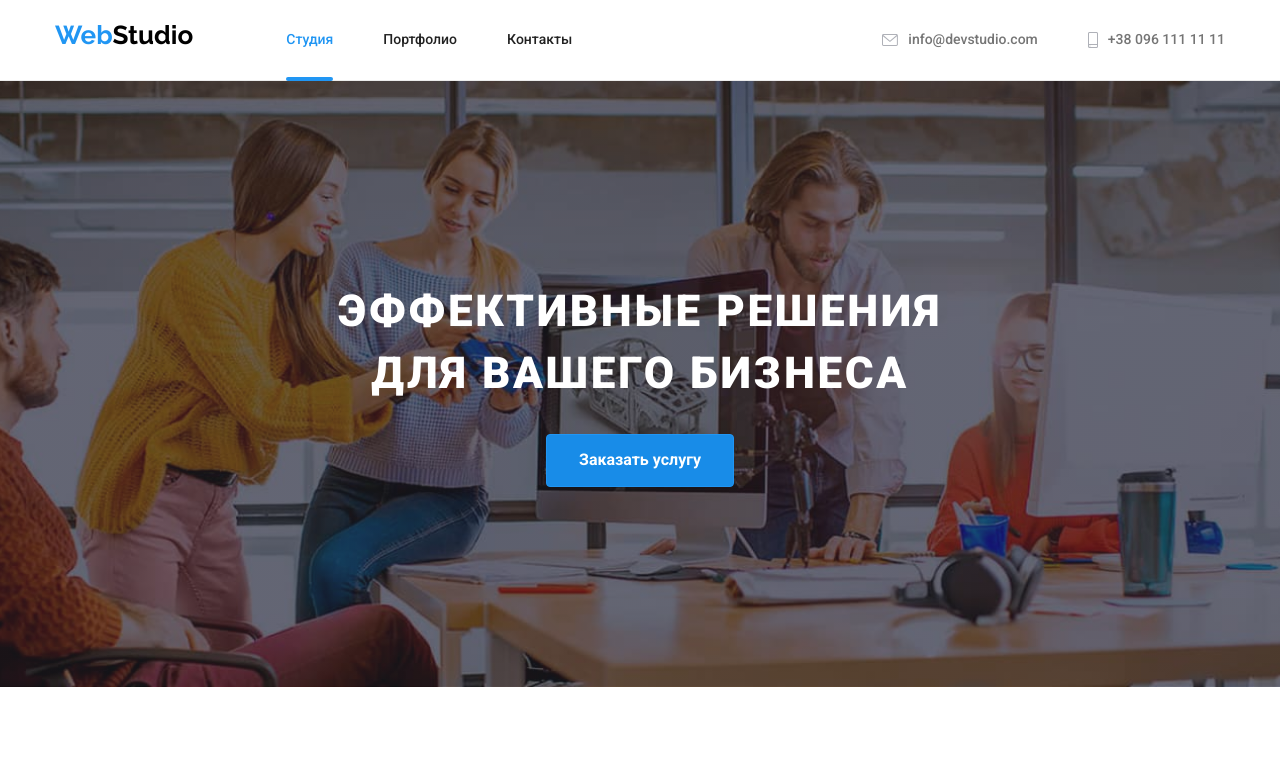
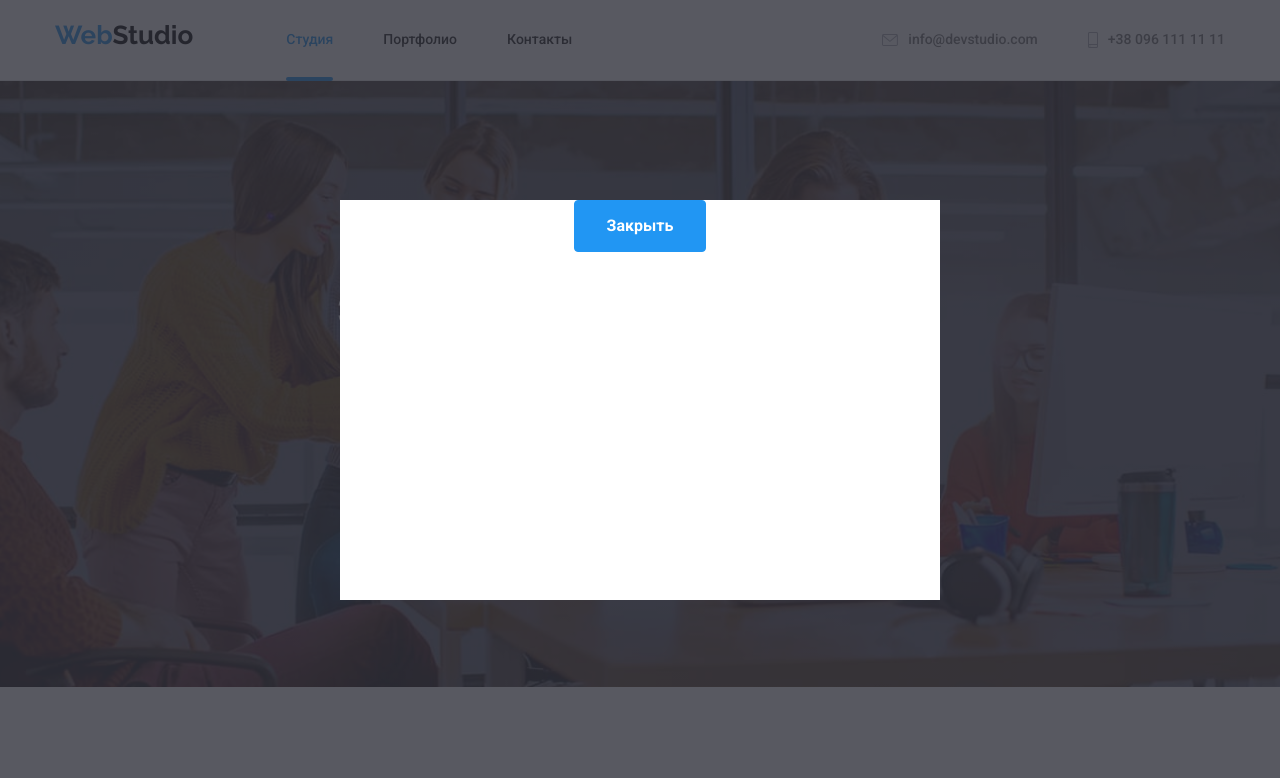
Before and after one commit to Mihailoolegovich/-goit-markup-hw-05, a plain HTML site: page index.html in a window 1280 px wide. Both pictures are taken after a click on the button "Заказать услугу". Shown: the top 778 px of the page. Drawn offline with nearby package versions, Linux system fonts and the light colour scheme.

Commit message:
HOMEWORK_5_v1.4

```diff
--- a/css/styles.css
+++ b/css/styles.css
@@ -55,11 +55,6 @@ img {
   display: block;
 }
 
-/* *,
-::before,
-::after {
-  outline: 1px solid green;
-} */
 /* +++++ Visually hidden +++++ */
 .visually-hidden {
   position: absolute;
@@ -153,13 +148,15 @@ img {
   height: 4px;
   background-color: var(--accent-coolor);
   border-radius: 4px;
+
+  transition: color 250ms cubic-bezier(0.4, 0, 0.2, 1);
+  /* transition-property: color;
+  transition-duration: 250ms;
+  transition-timing-function: cubic-bezier(0.4, 0, 0.2, 1); */
 }
 
 .nav-links .link:hover,
 .nav-links .link:focus {
-  transition-duration: 250ms;
-  transition-timing-function: cubic-bezier(0.4, 0, 0.2, 1);
-
   color: var(--accent-coolor);
 }
 
@@ -177,6 +174,11 @@ img {
 .contacts-header .icon {
   margin-right: 10px;
   fill: var(--border-color);
+
+  transition: fill 250ms cubic-bezier(0.4, 0, 0.2, 1);
+  /* transition-property: fill;
+  transition-duration: 250ms;
+  transition-timing-function: cubic-bezier(0.4, 0, 0.2, 1); */
 }
 
 .contacts-header .link {
@@ -188,15 +190,17 @@ img {
   font-size: 14px;
   line-height: 1.1;
   align-items: center;
+
+  transition: color 250ms cubic-bezier(0.4, 0, 0.2, 1);
+  /* transition-property: color;
+  transition-duration: 250ms;
+  transition-timing-function: cubic-bezier(0.4, 0, 0.2, 1); */
 }
 
 .contacts-header .link:hover,
 .contacts-header .link:focus,
 .contacts-header .link:hover .icon,
 .contacts-header .link:focus .icon {
-  transition-duration: 250ms;
-  transition-timing-function: cubic-bezier(0.4, 0, 0.2, 1);
-
   color: var(--accent-coolor);
   fill: var(--accent-coolor);
 }
@@ -292,13 +296,15 @@ img {
   height: 44px;
   background-color: rgba(225, 225, 225, 0.1);
   border-radius: 50%;
+
+  transition: background-color 250ms cubic-bezier(0.4, 0, 0.2, 1);
+  /* transition-property: background-color;
+  transition-duration: 250ms;
+  transition-timing-function: cubic-bezier(0.4, 0, 0.2, 1); */
 }
 
 .invitation .icon:hover,
 .invitation .icon:focus {
-  transition-duration: 250ms;
-  transition-timing-function: cubic-bezier(0.4, 0, 0.2, 1);
-
   background-color: var(--accent-coolor);
 }
 
@@ -349,14 +355,41 @@ img {
   cursor: pointer;
   border-radius: 4px;
   border: 1px solid var(--accent-coolor);
+
+  transition: background-color 250ms cubic-bezier(0.4, 0, 0.2, 1);
+  /* transition-property: background-color;
+  transition-duration: 250ms;
+  transition-timing-function: cubic-bezier(0.4, 0, 0.2, 1); */
 }
 
 .herov .button:hover,
 .herov .button:focus {
-  transition-duration: 250ms;
-  transition-timing-function: cubic-bezier(0.4, 0, 0.2, 1);
+  background-color: #188ce8;
+}
 
-  background-color: #188ce8;
+.herov .backgrop {
+  position: fixed;
+  top: 0;
+  left: 0;
+  width: 100%;
+  height: 100%;
+  background-color: rgba(47, 48, 58, 0.8);
+}
+
+.herov .backgrop.is-hidden {
+  opacity: 0;
+  pointer-events: none;
+}
+
+.modal {
+  position: absolute;
+  top: 50%;
+  left: 50%;
+  transform: translate(-50%, -50%);
+  min-height: 400px;
+  min-width: 600px;
+
+  background-color: #fff;
 }
 
 /* ========== Company credo ========== */
@@ -543,13 +576,16 @@ img {
   background-color: rgba(238, 238, 238, 0); /* Прозорість */
   border-radius: 50%;
   fill: var(--border-color);
+
+  /*transition: background-color 250ms cubic-bezier(0.4, 0, 0.2, 1),
+    fill 250ms cubic-bezier(0.4, 0, 0.2, 1);*/
+  transition-property: background-color, fill;
+  transition-duration: 250ms;
+  transition-timing-function: cubic-bezier(0.4, 0, 0.2, 1);
 }
 
 .network .icon:hover,
 .network .icon:focus {
-  transition-duration: 250ms;
-  transition-timing-function: cubic-bezier(0.4, 0, 0.2, 1);
-
   fill: var(--primary-white-color);
   background-color: var(--accent-coolor);
 }
@@ -583,20 +619,22 @@ img {
   display: flex;
   justify-content: center;
   align-items: center;
-}
-.partners .focus {
+
   width: 170px;
   height: 92px;
   border: 1px solid var(--border-color);
   border-radius: 4px;
   fill: var(--border-color);
+
+  /*transition: background-color 250ms cubic-bezier(0.4, 0, 0.2, 1),
+    fill 250ms cubic-bezier(0.4, 0, 0.2, 1);*/
+  transition-property: background-color, fill;
+  transition-duration: 250ms;
+  transition-timing-function: cubic-bezier(0.4, 0, 0.2, 1);
 }
 
 .partners .focus:hover,
 .partners .focus:focus {
-  transition-duration: 250ms;
-  transition-timing-function: cubic-bezier(0.4, 0, 0.2, 1);
-
   border-color: var(--accent-coolor);
   fill: var(--accent-coolor);
 }
@@ -636,14 +674,15 @@ img {
   line-height: 1.6;
   border: 1px solid transparent;
   border-radius: 4px;
+
+  transition-property: background-color, color, box-shadow;
+  transition-duration: 250ms;
+  transition-timing-function: cubic-bezier(0.4, 0, 0.2, 1);
 }
 
 .filling .filter:hover,
 .filling .filter:focus,
 .filling .location {
-  transition-duration: 250ms;
-  transition-timing-function: cubic-bezier(0.4, 0, 0.2, 1);
-
   background-color: var(--accent-coolor);
   color: var(--primary-white-color);
   cursor: pointer;
@@ -663,13 +702,15 @@ img {
 
 .publication .link-button {
   display: block;
+
+  transition: box-shadow 250ms cubic-bezier(0.4, 0, 0.2, 1);
+  /* transition-property: box-shadow;
+  transition-duration: 250ms;
+  transition-timing-function: cubic-bezier(0.4, 0, 0.2, 1);*/
 }
 
 .publication .link-button:hover,
 .publication .link-button:focus {
-  transition-duration: 250ms;
-  transition-timing-function: cubic-bezier(0.4, 0, 0.2, 1);
-
   box-shadow: var(--shadow-cards-portfolio);
 }
 
@@ -702,14 +743,17 @@ img {
   width: 100%;
   height: 100%;
   background-color: rgba(53, 139, 209, 0.9);
+  transform: translatey(100%);
 
-  /* opacity: 0;
-  transition-property: top, left;
-  transition-duration: 500ms;
-  transition-timing-function: linear;
-  transition-delay: 0; */
-  transform: translatey(100%);
-  transition: transform 250ms;
+  /* transition: transform 250ms cubic-bezier(0.4, 0, 0.2, 1); */
+  transition-property: transform;
+  transition-duration: 250ms;
+  transition-timing-function: cubic-bezier(0.4, 0, 0.2, 1);
+}
+
+.link-button:hover .hidden,
+.link-button:focus .hidden {
+  transform: translatey(0);
 }
 
 .link-button .text {
@@ -726,14 +770,6 @@ img {
   color: var(--primary-white-color);
 }
 
-.link-button:hover .hidden,
-.link-button:focus .hidden {
-  transition-duration: 250ms;
-  transition-timing-function: cubic-bezier(0.4, 0, 0.2, 1);
-
-  transform: translatex(0);
-}
-
 .publication .title {
   margin-bottom: 4px;
 
--- a/index.html
+++ b/index.html
@@ -57,7 +57,12 @@
     <section class="herov">
       <div class="container">
         <h1 class="title">Эффективные решения для вашего бизнеса</h1>
-        <button type="button" class="button">Заказать услугу</button>
+        <button type="button" class="button" data-modal-open>Заказать услугу</button>
+      </div>
+      <div class="backgrop is-hidden" data-modal>
+        <div class="modal">
+ 	        <button type="button" class="button" data-modal-close>Закрыть</button>
+        </div>
       </div>
     </section>
     <!-- Company credo -->
```
